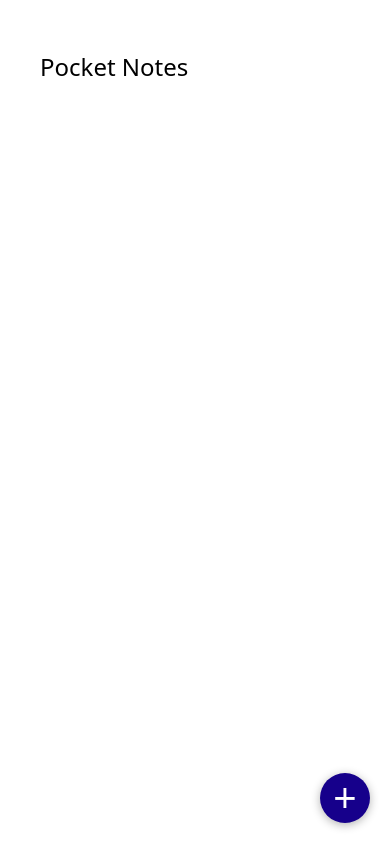
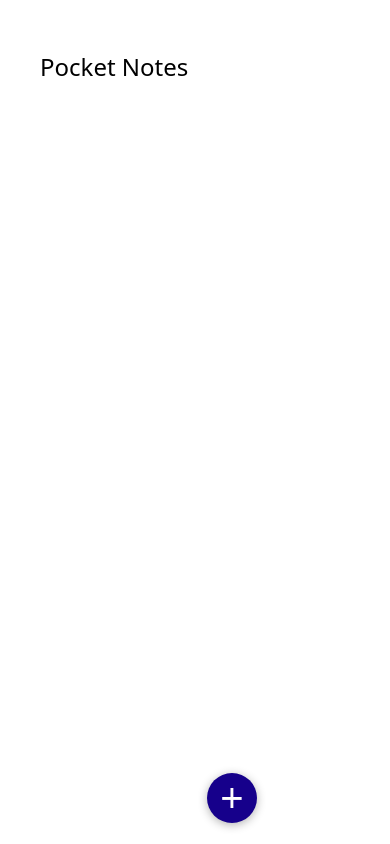
Before and after one commit to DecroXX69/React-Module-Test, a React (Vite) app: page / in a window 390 px wide. Built offline with nearby package versions, Linux system fonts and the light colour scheme.

Commit message:
add button aligned

```diff
--- a/src/components/Container.module.css
+++ b/src/components/Container.module.css
@@ -41,6 +41,6 @@
     height: 50px;
     font-size: 40px;
     bottom: 21px;
-    left: 320px;
+    left: 29git add .0px;
   }
 }
```
